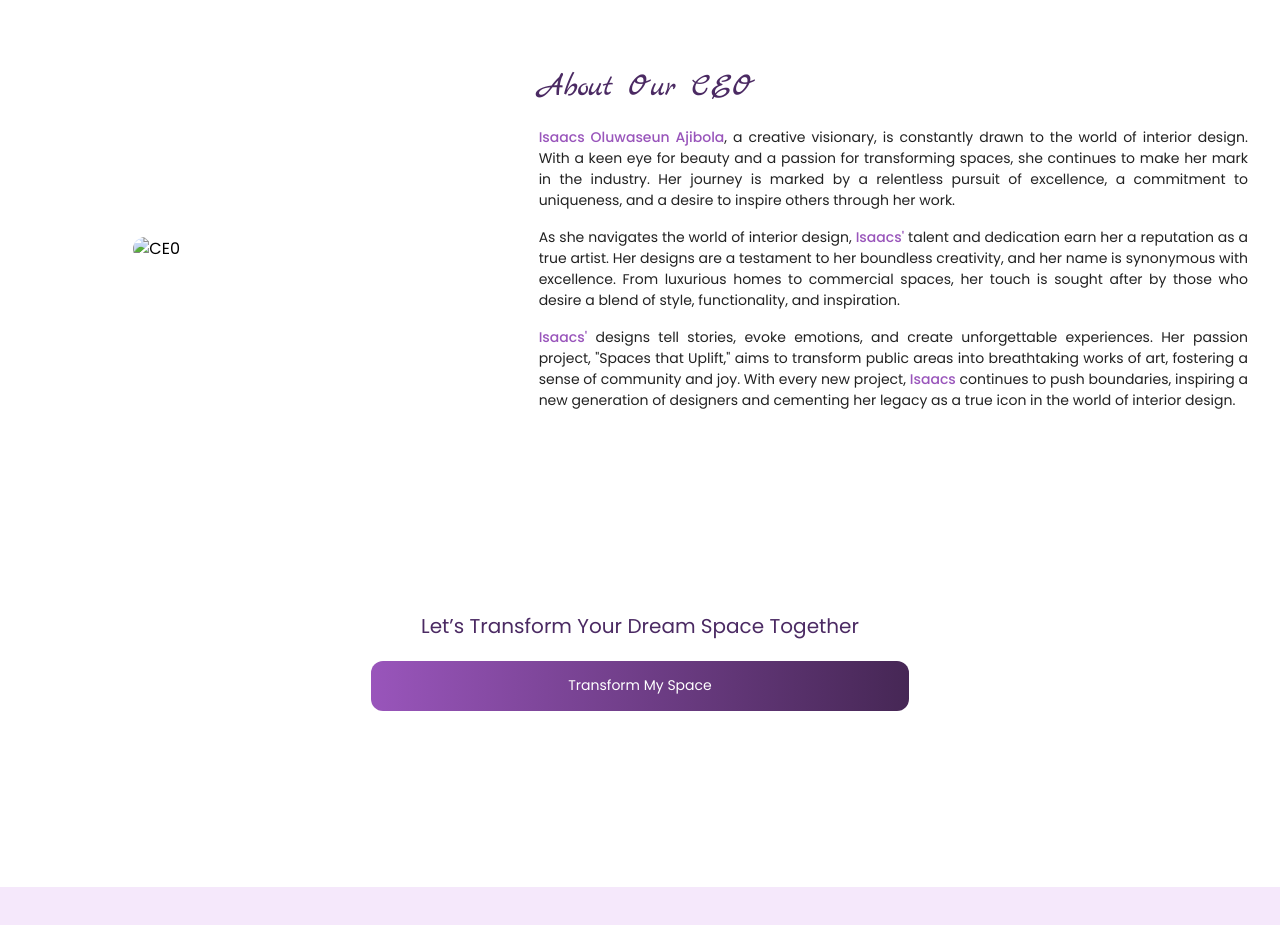
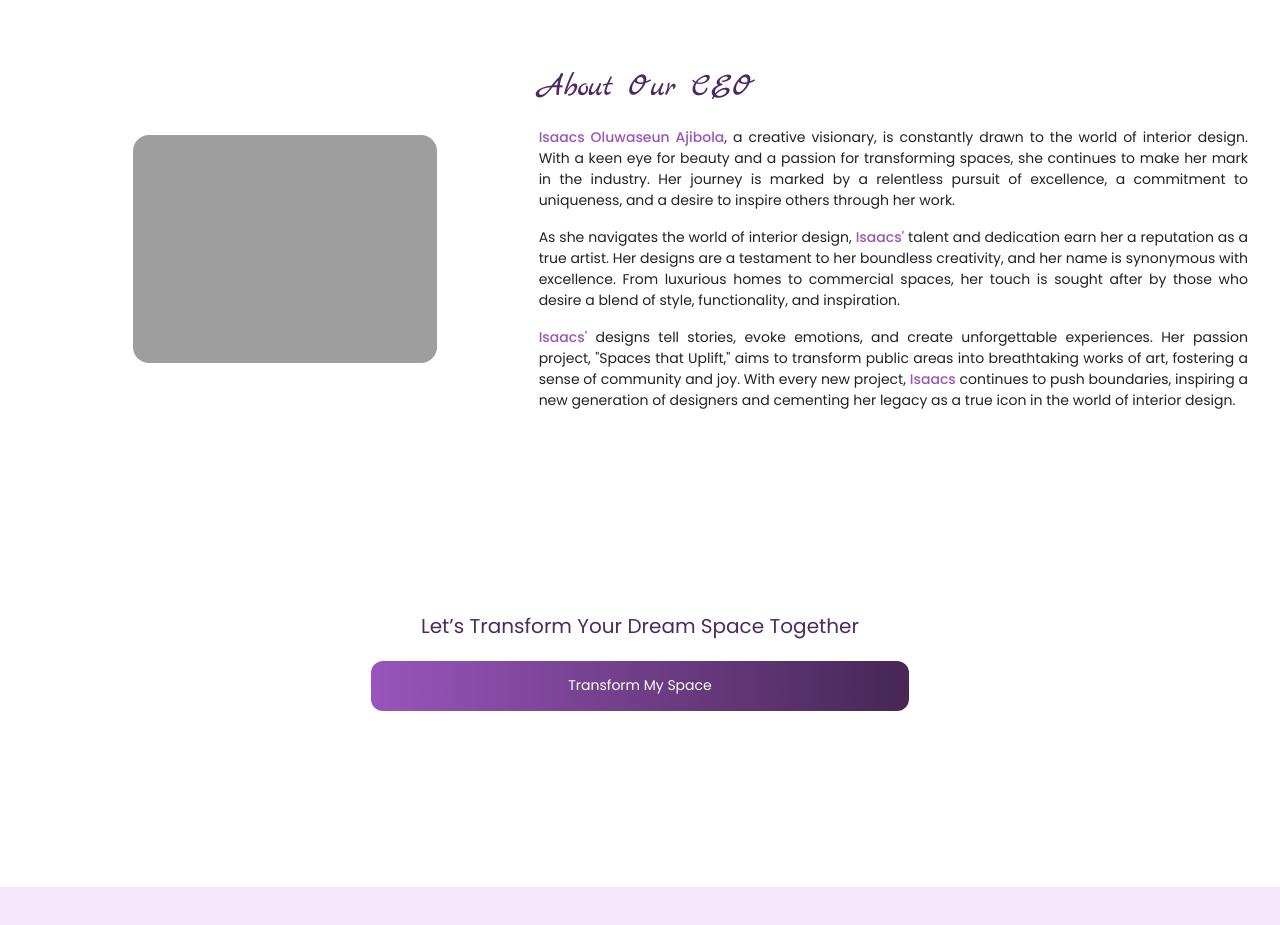
Before and after one commit to Solami001/Haven-muse, a website: page about.html in a window 1280 px wide. Shown: the part 1340-2265 px from the top of the page. Drawn offline with Linux system fonts and the light colour scheme; the site is published under a folder, as on GitHub Pages, so addresses that start at the root find nothing.

Commit message:
Update about.html

```diff
--- a/about.html
+++ b/about.html
@@ -81,7 +81,7 @@
 
     <div class="flex flex-col gap-y-6 md:gap-y-9 lg:grid lg:grid-cols-12 justify-center items-center mt-12 md:mt-20 lg:mt-36 mx-6 md:mx-8">
         <div class="lg:col-start-2 lg:col-end-5">
-            <img src="/img/CEO2.JPG" alt="CE0" class="rounded-2xl w-full md:w-[60%] md:mx-auto lg:w-full">
+            <img src="./img/CEO2.JPG" alt="CE0" class="rounded-2xl w-full md:w-[60%] md:mx-auto lg:w-full">
         </div>
         <div class="lg:col-end-13 lg:col-start-6 text-[#222222] flex flex-col gap-2 lg:gap-4 lg:mb-6">
             <p class="font-curly text-[28px] md:text-[26px] lg:text-[32px] text-[#4B2A63] font-medium">About Our CEO</p>
```
